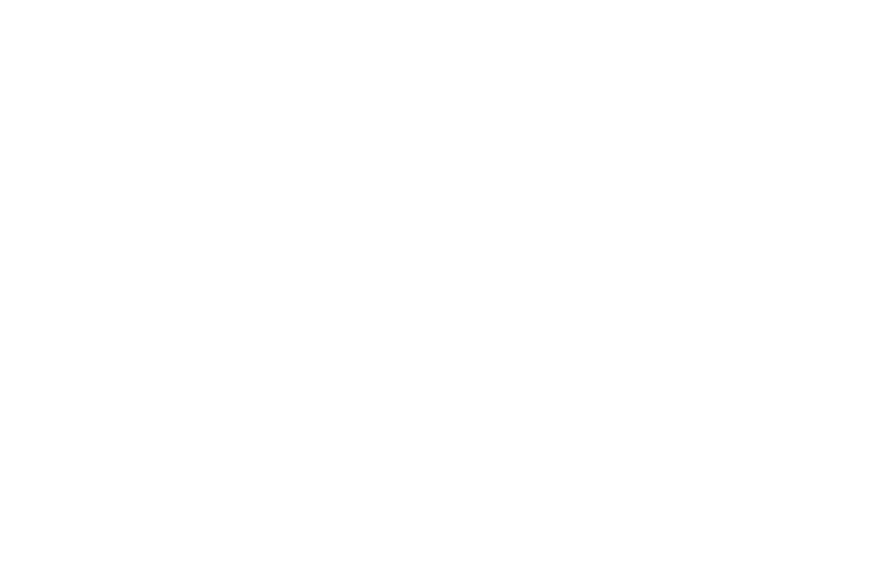
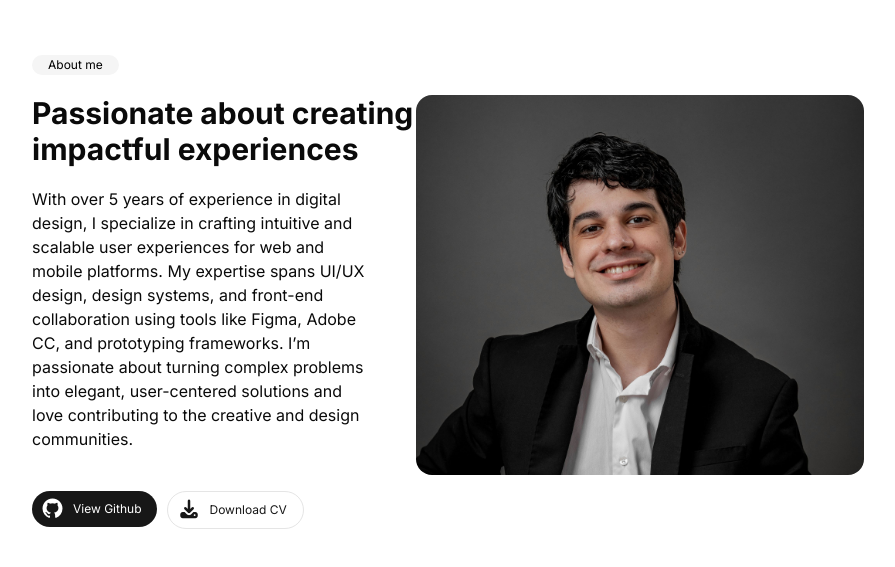
Before and after one commit to cidoliveira/portfolio-cidoliveira, a React (Vite) app: page / in a window 1280 px wide. Shown: the part 839-1406 px from the top of the page, without its empty margins (192-1087 px from the left). Before the commit the page ends 800 px from the top, so only its background shows below. Built offline with nearby package versions, Linux system fonts and the light colour scheme.

Commit message:
about section done - #3

```diff
--- a/src/App.tsx
+++ b/src/App.tsx
@@ -1,13 +1,17 @@
 import "./App.css";
 import Header from "./components/Header";
 import Hero from "./components/Hero";
+import About from "./components/About";
 
 function App() {
   return (
-    <div className="mx-[15vw] font-[Inter]">
+    <>
       <Header />
-      <Hero />
-    </div>
+      <div className="flex flex-col mx-[15vw] my-[15dvh] font-[Inter] gap-80 bg-white">
+        <Hero />
+        <About />
+      </div>
+    </>
   );
 }
 
--- /dev/null
+++ b/src/components/About.tsx
@@ -0,0 +1,50 @@
+import profilePic from "../assets/profile-pic.jpg";
+import CV from "../assets/Alcides-Oliveira-CV.pdf";
+
+export default function About() {
+  return (
+    <div id="about" className="flex flex-col">
+      <div className="bg-[#F5F5F5] inline-block self-start items-center text-black text-xs rounded-2xl px-4 py-0.5 gap-1 mb-5">
+        About me
+      </div>
+      <div className="flex">
+        <div className="flex flex-col gap-5">
+          <h2 className="text-3xl w-[30dvw] text-left font-bold">
+            Passionate about creating impactful experiences
+          </h2>
+          <p className="text-left w-[27dvw] text-wrap">
+            With over 5 years of experience in digital design, I specialize in
+            crafting intuitive and scalable user experiences for web and mobile
+            platforms. My expertise spans UI/UX design, design systems, and
+            front-end collaboration using tools like Figma, Adobe CC, and
+            prototyping frameworks. I’m passionate about turning complex
+            problems into elegant, user-centered solutions and love contributing
+            to the creative and design communities.
+          </p>
+          <div className="flex gap-2.5 mt-5">
+            <div className="hover:invert cursor-pointer transition-all">
+              <a className="" href="https://github.com/cidoliveira/">
+                <button className="flex  gap-2 align-middle items-center bg-[#171717] text-white text-xs pl-2 pr-4 py-2 rounded-full cursor-pointer">
+                  <i className="text-xl fa-brands fa-github"></i>
+                  View Github
+                </button>
+              </a>
+            </div>
+            <div className="cursor-pointer">
+              <a className="" href={CV} download={true}>
+                <button className="flex border-1 gap-2 align-middle items-center border-[#E5E5E5] text-[#171717] text-xs pl-2 pr-4 py-2 rounded-full cursor-pointer  bg-white">
+                  <i className="text-xl fa-solid fa-download"></i> Download CV
+                </button>
+              </a>
+            </div>
+          </div>
+        </div>
+        <img
+          className="object-cover w-300 h-95 rounded-2xl object-top"
+          src={profilePic}
+          alt=""
+        />
+      </div>
+    </div>
+  );
+}
--- a/src/components/Header.tsx
+++ b/src/components/Header.tsx
@@ -2,7 +2,7 @@
 
 export default function Header() {
   return (
-    <header className="flex items-center justify-between border rounded-full border-[#E5E5E5] p-1 px-5 text-[#171717] sticky top-10">
+    <header className="flex items-center justify-between border rounded-full border-[#E5E5E5] p-1 px-5 text-[#171717] sticky top-10 mx-[15vw]  bg-white">
       <a href="#home">
         <img className="size-10 transition-all" src={logo} alt="Logo" />
       </a>
--- a/src/components/Hero.tsx
+++ b/src/components/Hero.tsx
@@ -2,7 +2,7 @@
   return (
     <article
       id="home"
-      className="my-30 flex flex-col justify-center align-middle items-center"
+      className=" flex flex-col justify-center align-middle items-center"
     >
       <div className="self-center flex items-center text-white bg-[#171717] text-xs rounded-2xl px-4 py-0.5 gap-1 mb-10">
         <i className="fa-solid fa-bolt"></i>
```
Also changed, not shown: src/assets/profile-pic.jpg (added), 1 other file (tests, documents, lock files or other folders).
